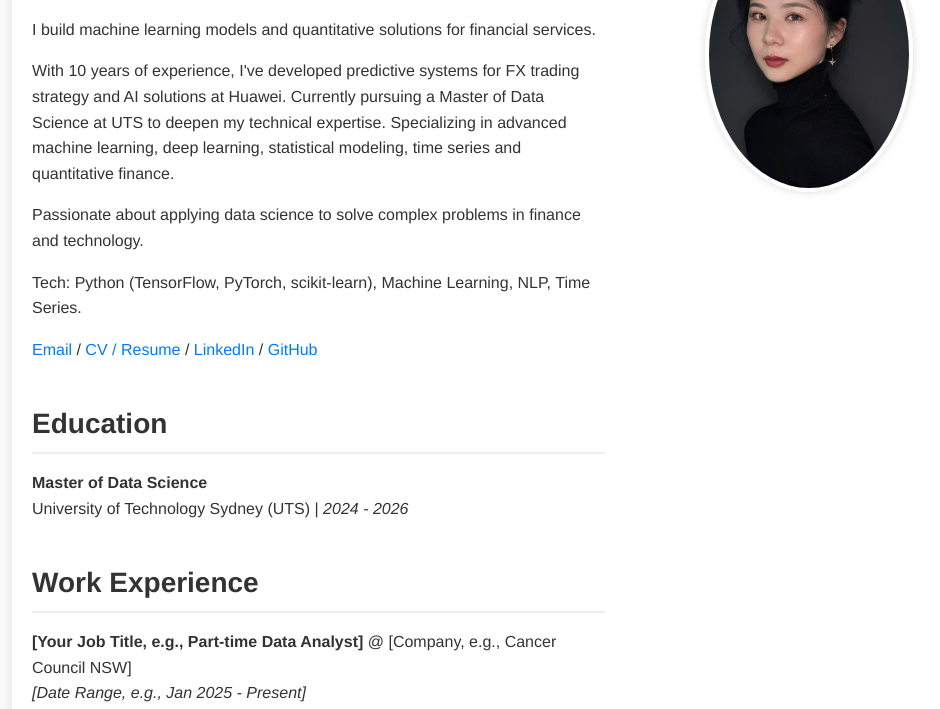
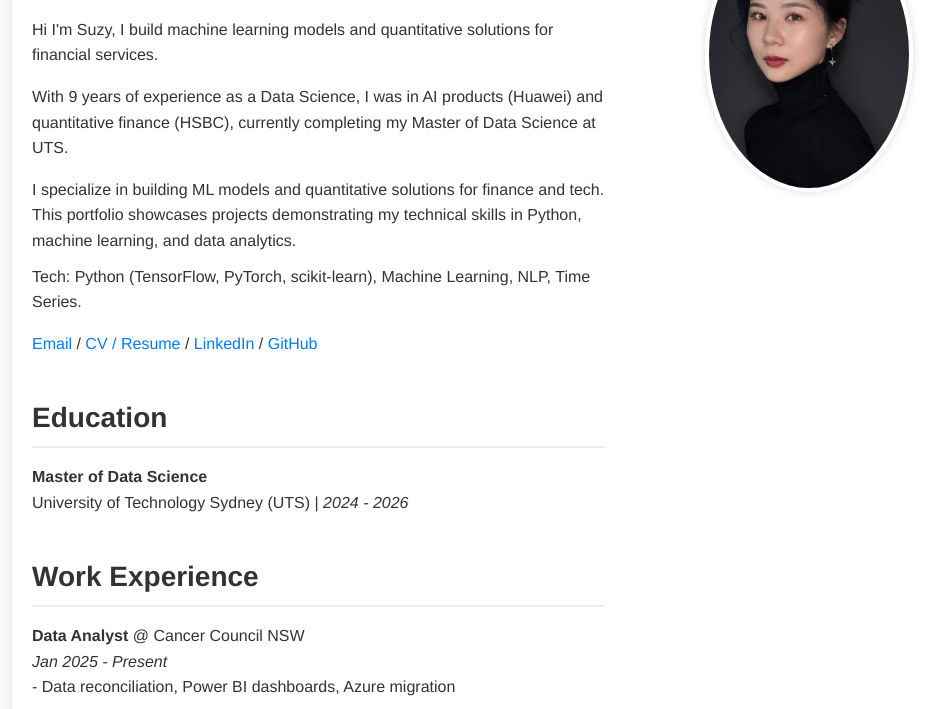
Before and after one commit to suzydon/suzydon.github.io, a plain HTML site: page index.html in a window 1280 px wide. Shown: the part 243-952 px from the top of the page, without its empty margins (148-1088 px from the left). Drawn offline with Linux system fonts and the light colour scheme.

Commit message:
Update index.html

```diff
--- a/index.html
+++ b/index.html
@@ -13,14 +13,15 @@
         <h1>Suzy Tang</h1>
 
         <p>
-          I build machine learning models and quantitative solutions for financial services.
+          Hi I'm Suzy, I build machine learning models and quantitative solutions for financial services.
         </p>
         <p>
-          With 10 years of experience, I've developed predictive systems for FX trading strategy and AI solutions at Huawei. Currently pursuing a Master of Data Science at UTS to deepen my technical expertise. Specializing in advanced machine learning, deep learning, statistical modeling, time series and quantitative finance.
+          With 9 years of experience as a Data Science, I was in AI products (Huawei) and quantitative finance (HSBC), currently completing my Master of Data Science at UTS.
+
         <p>
-         Passionate about applying data science to solve complex problems in finance and technology.
+         I specialize in building ML models and quantitative solutions for finance and tech. This portfolio showcases projects demonstrating my technical skills in Python, machine learning, and data analytics.
         </p>
-       <p>
+
          Tech: Python (TensorFlow, PyTorch, scikit-learn), Machine Learning, NLP, Time Series.
         </p>
         </p>
@@ -39,13 +40,9 @@
         </p>
         <h2>Work Experience</h2>
         <p>
-          <b>[Your Job Title, e.g., Part-time Data Analyst]</b> @ [Company, e.g., Cancer Council NSW]<br>
-          <i>[Date Range, e.g., Jan 2025 - Present]</i><br>
-          - Led data-driven FX trading strategies across APAC, improving liquidity & reducing risk by 15%.
-- Built Python/SQL models for trade analytics & real-time market insights (2M+ daily txn).
-- Developed reconciliation pipelines (SWIFT automation), cutting manual errors by 45%.
-- Collaborated with cross functional teams on fintech payment solutions.
-🏆 Awarded HSBC APAC FinTech Innovation Award 2023.
+          <b> Data Analyst </b> @ Cancer Council NSW<br>
+          <i> Jan 2025 - Present </i><br>
+          - Data reconciliation, Power BI dashboards, Azure migration
         </p>
         <p>
           <b>[Your Job Title, e.g., Guest Service Agent]</b> @ [Company, e.g., Sydney Opera House]<br>
```
